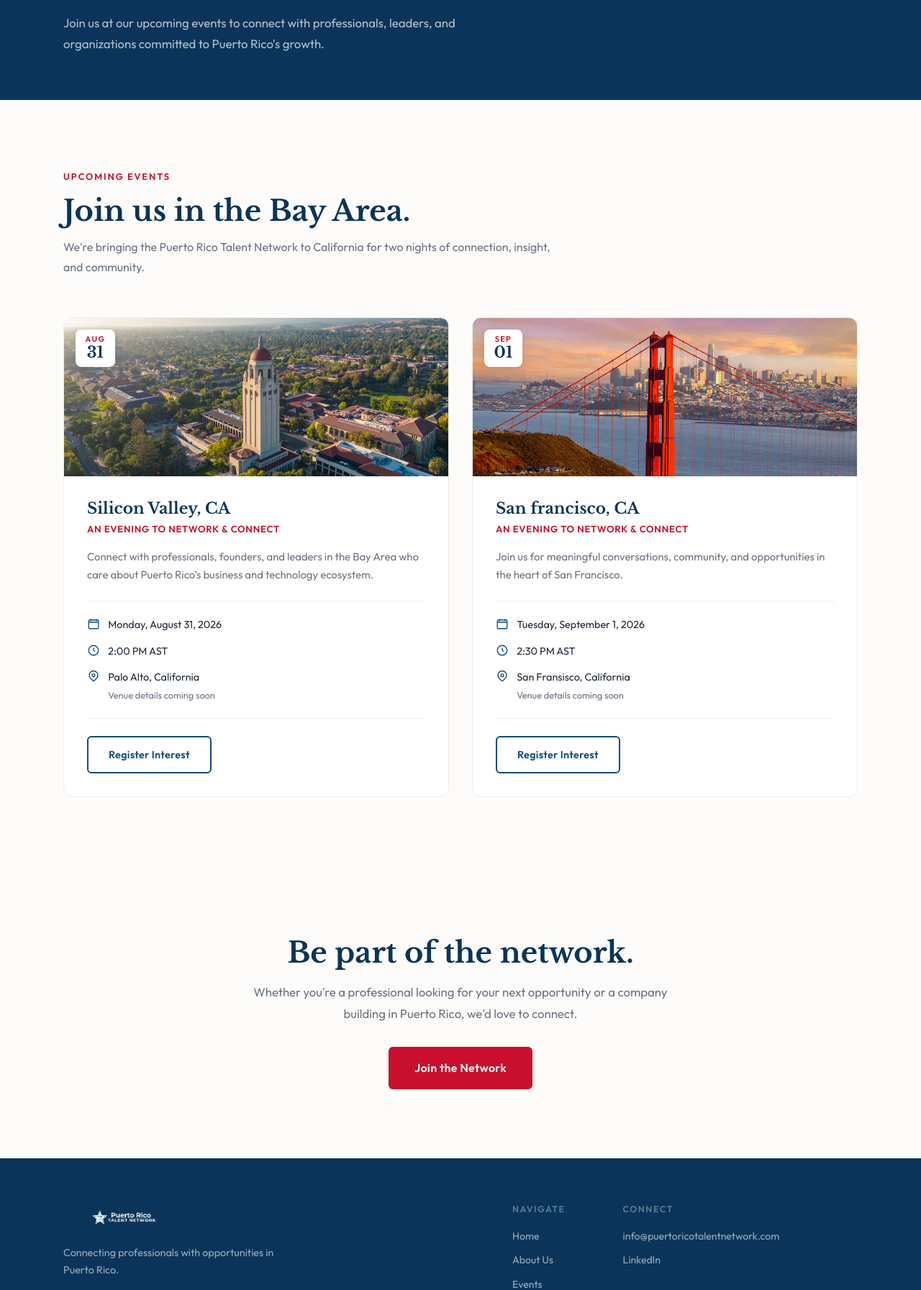
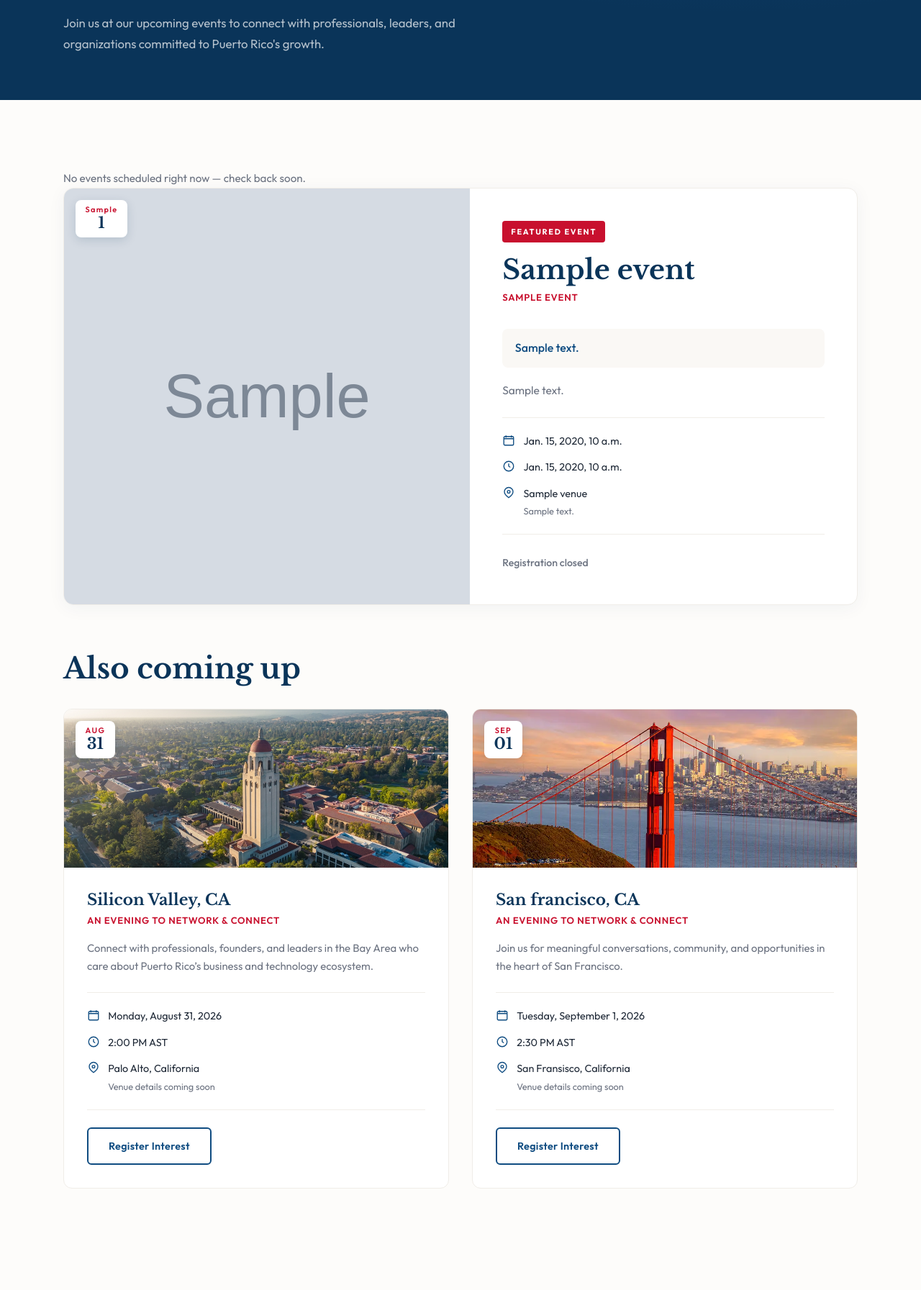
Before and after one commit to alexchappuis/Puerto-Rico-Talent-Network, a Django app: template website/templates/PRTN/events.html in a window 1280 px wide. Shown: the part 350-2143 px from the top of the page at 72% size. Run offline with Django 5.2, Linux system fonts and the light colour scheme; data comes from the database, SQL or seed files in the repository; tables that the repository leaves empty hold one stand-in row (values such as "Sample post"); the template is opened without the code that fills it: values that come from a table or form of the project are taken from there, most other values are stand-ins (such as "Sample title", 1, 10 or a date in 2020); grey boxes marked "Sample" are stand-in pictures.

Commit message:
featured event bit

```diff
--- a/website/models.py
+++ b/website/models.py
@@ -111,6 +111,19 @@
 
     is_published = models.BooleanField(default=False)
     registration_open = models.BooleanField(default=True)
+
+    is_featured = models.BooleanField(
+        default=False,
+        verbose_name='Feature this event',
+        help_text="Featured events appear full-width at the top of the "
+                  "events page. Best used for one event at a time.",
+    )
+    featured_note = models.CharField(
+        max_length=200, blank=True,
+        help_text="Optional line shown only on featured events — e.g. "
+                  "'Panel discussion with leaders from Puerto Rico's tech "
+                  "ecosystem.'",
+    )
 
     class Meta:
         ordering = ['starts_at']
--- a/website/static/css/styles.css
+++ b/website/static/css/styles.css
@@ -1446,3 +1446,119 @@
         width: 100%;
     }
 }
+
+/* ==========================================================================
+   Featured Event
+   Append to website/static/css/styles.css
+   ========================================================================== */
+
+.section-header--tight {
+    margin-bottom: 2rem;
+    margin-top: 4rem;
+}
+
+.event-feature {
+    display: grid;
+    grid-template-columns: 1.05fr 1fr;
+    background: var(--white);
+    border: 1px solid var(--sand);
+    border-radius: 14px;
+    overflow: hidden;
+    box-shadow: 0 4px 24px rgba(10, 52, 89, 0.05);
+    transition: transform 0.35s var(--ease-out), box-shadow 0.35s var(--ease-out);
+}
+
+.event-feature:hover {
+    transform: translateY(-4px);
+    box-shadow: 0 20px 56px rgba(10, 52, 89, 0.11);
+}
+
+.event-feature__image {
+    position: relative;
+    min-height: 420px;
+    background-color: var(--cream);
+    background-size: cover;
+    background-position: center;
+}
+
+.event-feature__body {
+    padding: clamp(2rem, 3.5vw, 3.25rem);
+    display: flex;
+    flex-direction: column;
+    justify-content: center;
+}
+
+.event-feature__flag {
+    display: inline-block;
+    align-self: flex-start;
+    font-family: var(--font-body);
+    font-size: 0.68rem;
+    font-weight: 700;
+    letter-spacing: 0.16em;
+    text-transform: uppercase;
+    color: var(--white);
+    background: var(--red);
+    padding: 0.35rem 0.75rem;
+    border-radius: 4px;
+    margin-bottom: 1.1rem;
+}
+
+.event-feature__title {
+    font-family: var(--font-display);
+    font-size: clamp(1.7rem, 3vw, 2.35rem);
+    line-height: 1.15;
+    color: var(--navy-deep);
+    margin-bottom: 0.3rem;
+}
+
+.event-feature__note {
+    font-size: 1rem;
+    font-weight: 500;
+    color: var(--navy);
+    line-height: 1.6;
+    padding: 0.9rem 1.1rem;
+    background: var(--cream);
+    border-radius: 8px;
+    margin: 1.1rem 0;
+}
+
+.event-feature__text {
+    color: var(--slate);
+    font-size: 0.97rem;
+    line-height: 1.75;
+    margin-bottom: 1.5rem;
+}
+
+.event-feature .event-card__meta {
+    margin-bottom: 1.75rem;
+}
+
+.event-feature .btn {
+    align-self: flex-start;
+}
+
+/* A lone non-featured card shouldn't stretch across the full width */
+.events__grid--single {
+    grid-template-columns: minmax(0, 560px);
+}
+
+@media (max-width: 860px) {
+    .event-feature {
+        grid-template-columns: 1fr;
+    }
+
+    .event-feature__image {
+        min-height: 240px;
+    }
+
+    .events__grid--single {
+        grid-template-columns: 1fr;
+    }
+}
+
+@media (max-width: 700px) {
+    .event-feature .btn {
+        width: 100%;
+        align-self: stretch;
+    }
+}
--- a/website/templates/PRTN/events.html
+++ b/website/templates/PRTN/events.html
@@ -17,13 +17,77 @@
 <!-- Events -->
 <section class="events">
     <div class="events__inner">
-        <div class="section-header fade-up">
-            <p class="section-label">Upcoming Events</p>
-            <h2 class="section-title">Join us in the Bay Area.</h2>
-            <p class="section-intro">We're bringing the Puerto Rico Talent Network to California for two nights of connection, insight, and community.</p>
+
+        {% if not has_any %}
+        <p class="events__empty">No events scheduled right now — check back soon.</p>
+        {% endif %}
+
+        <!-- Featured -->
+        {% for event in featured %}
+        <article class="event-feature fade-up" id="{{ event.slug }}">
+            <div class="event-feature__image"
+                 style="background-image: url('{% static event.image_path %}');"
+                 role="img" aria-label="{{ event.city }}{% if event.region %}, {{ event.region }}{% endif %}">
+                <div class="event-card__date">
+                    <span>{{ event.month_abbr }}</span>
+                    <strong>{{ event.day_number }}</strong>
+                </div>
+            </div>
+
+            <div class="event-feature__body">
+                <p class="event-feature__flag">Featured Event</p>
+                <h2 class="event-feature__title">{{ event.title }}</h2>
+                <p class="event-card__type">{{ event.subtitle }}</p>
+
+                {% if event.featured_note %}
+                <p class="event-feature__note">{{ event.featured_note }}</p>
+                {% endif %}
+
+                <p class="event-feature__text">{{ event.description }}</p>
+
+                <div class="event-card__meta">
+                    <div class="meta-row">
+                        <svg viewBox="0 0 24 24" aria-hidden="true">
+                            <rect x="3" y="5" width="18" height="16" rx="2" fill="none" stroke="currentColor" stroke-width="1.8"/>
+                            <path d="M7 3v4M17 3v4M3 9h18" fill="none" stroke="currentColor" stroke-width="1.8"/>
+                        </svg>
+                        <span>{{ event.local_date_text }}</span>
+                    </div>
+                    <div class="meta-row">
+                        <svg viewBox="0 0 24 24" aria-hidden="true">
+                            <circle cx="12" cy="12" r="9" fill="none" stroke="currentColor" stroke-width="1.8"/>
+                            <path d="M12 7v5l3 2" fill="none" stroke="currentColor" stroke-width="1.8"/>
+                        </svg>
+                        <span>{% if event.time_display %}{{ event.time_display }}{% else %}{{ event.local_time_text }}{% endif %}</span>
+                    </div>
+                    <div class="meta-row">
+                        <svg viewBox="0 0 24 24" aria-hidden="true">
+                            <path d="M20 10c0 5-8 11-8 11S4 15 4 10a8 8 0 1 1 16 0Z" fill="none" stroke="currentColor" stroke-width="1.8"/>
+                            <circle cx="12" cy="10" r="2.5" fill="none" stroke="currentColor" stroke-width="1.8"/>
+                        </svg>
+                        <span>
+                            {% if event.venue %}{{ event.venue }}{% else %}{{ event.city }}{% if event.region %}, {{ event.region }}{% endif %}{% endif %}
+                            {% if event.venue_note %}<small class="meta-note">{{ event.venue_note }}</small>{% endif %}
+                        </span>
+                    </div>
+                </div>
+
+                {% if event.registration_open %}
+                <a href="{% url 'event_register' event.slug %}" class="btn btn--primary btn--lg">Register Interest</a>
+                {% else %}
+                <span class="event-card__closed">Registration closed</span>
+                {% endif %}
+            </div>
+        </article>
+        {% endfor %}
+
+        <!-- The rest -->
+        {% if events %}
+        <div class="section-header section-header--tight fade-up">
+            <h2 class="section-title">{% if featured %}Also coming up{% else %}Upcoming Events{% endif %}</h2>
         </div>
 
-        <div class="events__grid">
+        <div class="events__grid {% if events|length == 1 %}events__grid--single{% endif %}">
             {% for event in events %}
             <article class="event-card fade-up" id="{{ event.slug }}">
                 <div class="event-card__image"
@@ -74,10 +138,10 @@
                     {% endif %}
                 </div>
             </article>
-            {% empty %}
-            <p class="events__empty">No events scheduled right now — check back soon.</p>
             {% endfor %}
         </div>
+        {% endif %}
+
     </div>
 </section>
 
--- a/website/views.py
+++ b/website/views.py
@@ -97,7 +97,11 @@
         is_published=True,
         starts_at__gte=timezone.now(),
     )
-    return render(request, 'PRTN/events.html', {'events': upcoming})
+    return render(request, 'PRTN/events.html', {
+        'featured': upcoming.filter(is_featured=True),
+        'events': upcoming.filter(is_featured=False),
+        'has_any': upcoming.exists(),
+    })
 
 
 def event_register(request, slug):
```
Also changed, not shown: website/admin.py (+11 -4 lines), website/migrations/0007_event_featured_note_event_is_featured.py (added).
